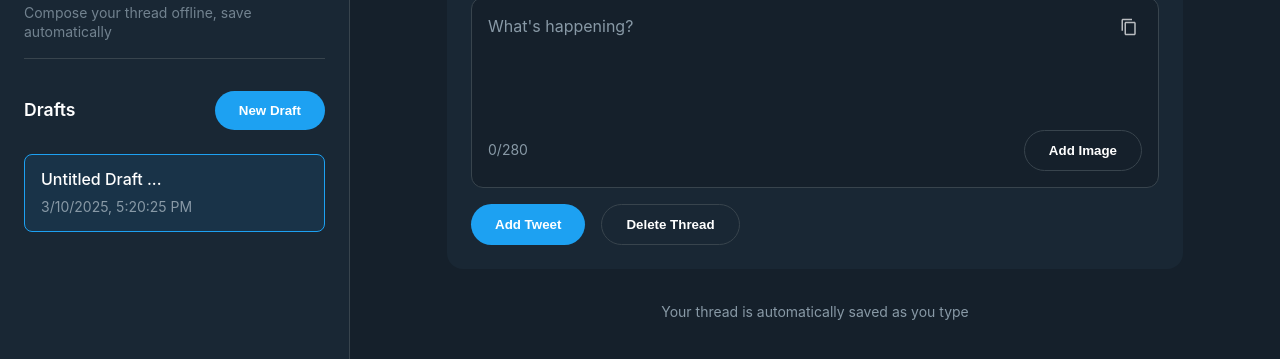
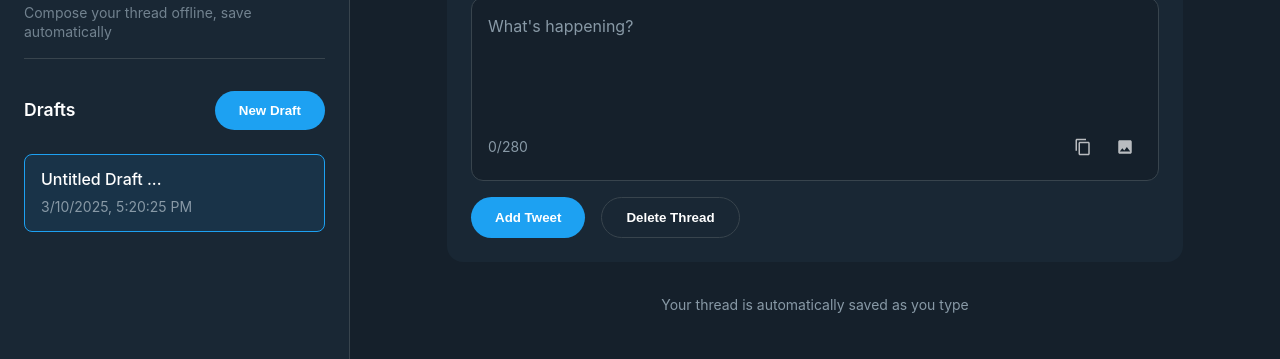
Before and after one commit to weizman/postex, a website: page index.html in a window 1280 px wide. Both pictures are taken after a click on the button "Add Tweet". Shown: the part 59-418 px from the top of the page. Drawn offline with Linux system fonts and the light colour scheme.

Commit message:
move action buttons to footer: improve UI by relocating copy, image, and delete buttons next to character count

```diff
--- a/script.js
+++ b/script.js
@@ -187,11 +187,6 @@ function createPostElement(post, index) {
     const div = document.createElement('div');
     div.className = 'post';
     div.innerHTML = `
-        <button class="copy-icon-btn" data-post-id="${post.id}" title="Copy post">
-            <svg viewBox="0 0 24 24">
-                <path d="M16 1H4C2.9 1 2 1.9 2 3v14h2V3h12V1zm3 4H8C6.9 5 6 5.9 6 7v14c0 1.1.9 2 2 2h11c1.1 0 2-.9 2-2V7c0-1.1-.9-2-2-2zm0 16H8V7h11v14z"/>
-            </svg>
-        </button>
         <div
             class="post-content"
             contenteditable="true"
@@ -201,18 +196,26 @@ function createPostElement(post, index) {
         <div class="post-footer">
             <div class="character-count">${post.content.length}/${MAX_CHARS}</div>
             <div class="post-actions">
+                <button class="icon-btn copy-icon-btn" data-post-id="${post.id}" title="Copy post">
+                    <svg viewBox="0 0 24 24">
+                        <path d="M16 1H4C2.9 1 2 1.9 2 3v14h2V3h12V1zm3 4H8C6.9 5 6 5.9 6 7v14c0 1.1.9 2 2 2h11c1.1 0 2-.9 2-2V7c0-1.1-.9-2-2-2zm0 16H8V7h11v14z"/>
+                    </svg>
+                </button>
                 <input type="file"
                     accept="image/*"
                     class="image-input"
                     data-post-id="${post.id}"
-                    style="display: none"
                 >
-                <button class="btn secondary image-upload-btn" data-post-id="${post.id}">
-                    Add Image
+                <button class="icon-btn image-upload-btn" data-post-id="${post.id}" title="Add image">
+                    <svg viewBox="0 0 24 24">
+                        <path d="M21 19V5c0-1.1-.9-2-2-2H5c-1.1 0-2 .9-2 2v14c0 1.1.9 2 2 2h14c1.1 0 2-.9 2-2zM8.5 13.5l2.5 3.01L14.5 12l4.5 6H5l3.5-4.5z"/>
+                    </svg>
                 </button>
                 ${index > 0 ? `
-                    <button class="btn secondary delete-post-btn" data-post-id="${post.id}">
-                        Delete
+                    <button class="icon-btn delete-post-btn" data-post-id="${post.id}" title="Delete post">
+                        <svg viewBox="0 0 24 24">
+                            <path d="M6 19c0 1.1.9 2 2 2h8c1.1 0 2-.9 2-2V7H6v12zM19 4h-3.5l-1-1h-5l-1 1H5v2h14V4z"/>
+                        </svg>
                     </button>
                 ` : ''}
             </div>
@@ -369,11 +372,13 @@ function handleImageUpload(e) {
 
 // Delete a post
 function deletePost(postId) {
-    posts = posts.filter(p => p.id !== postId);
-    localStorage.removeItem(`${IMAGE_STORAGE_PREFIX}${postId}`);
-    updateDraftTitle();
-    saveDraft();
-    renderPosts();
+    if (confirm('Are you sure you want to delete this post?')) {
+        posts = posts.filter(p => p.id !== postId);
+        localStorage.removeItem(`${IMAGE_STORAGE_PREFIX}${postId}`);
+        updateDraftTitle();
+        saveDraft();
+        renderPosts();
+    }
 }
 
 // Save current draft
--- a/styles.css
+++ b/styles.css
@@ -280,6 +280,41 @@ footer {
 .post-actions {
     display: flex;
     gap: 0.5rem;
+    align-items: center;
+}
+
+.icon-btn {
+    background: none;
+    border: none;
+    padding: 0.5rem;
+    cursor: pointer;
+    opacity: 0.7;
+    transition: opacity 0.2s ease;
+    display: flex;
+    align-items: center;
+    justify-content: center;
+    border-radius: 4px;
+    min-width: 32px;
+    min-height: 32px;
+}
+
+.icon-btn:hover {
+    opacity: 1;
+    background-color: rgba(255, 255, 255, 0.1);
+}
+
+.icon-btn svg {
+    width: 18px;
+    height: 18px;
+    fill: var(--text-color);
+}
+
+.icon-btn.delete-post-btn svg {
+    fill: var(--error-color);
+}
+
+.copy-icon-btn {
+    display: flex;
 }
 
 header {
@@ -297,32 +332,17 @@ h1 {
     font-size: 1rem;
 }
 
-.copy-icon-btn {
-    position: absolute;
-    top: 0.75rem;
-    right: 0.75rem;
-    background: none;
-    border: none;
-    padding: 0.5rem;
-    cursor: pointer;
-    opacity: 0.7;
-    transition: opacity 0.2s ease;
-    display: flex;
-    align-items: center;
-    justify-content: center;
-    border-radius: 4px;
-    min-width: 32px;
-    min-height: 32px;
-    z-index: 1;
+.image-input {
+    display: none;
 }
 
-.copy-icon-btn:hover {
-    opacity: 1;
-    background-color: rgba(255, 255, 255, 0.1);
+.image-preview {
+    margin-top: 1rem;
+    max-width: 100%;
+    border-radius: 8px;
 }
 
-.copy-icon-btn svg {
-    width: 18px;
-    height: 18px;
-    fill: var(--text-color);
+.image-preview img {
+    max-width: 100%;
+    border-radius: 8px;
 }
```
